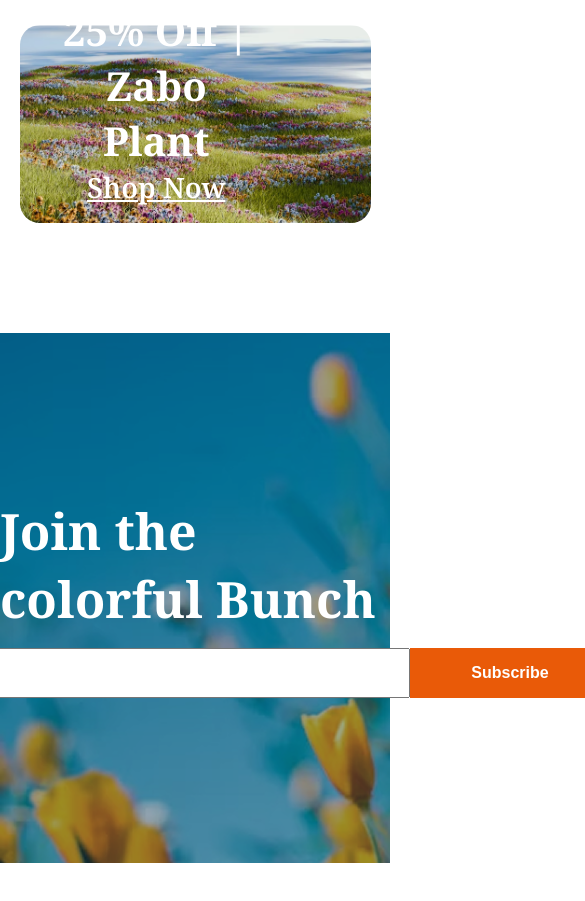
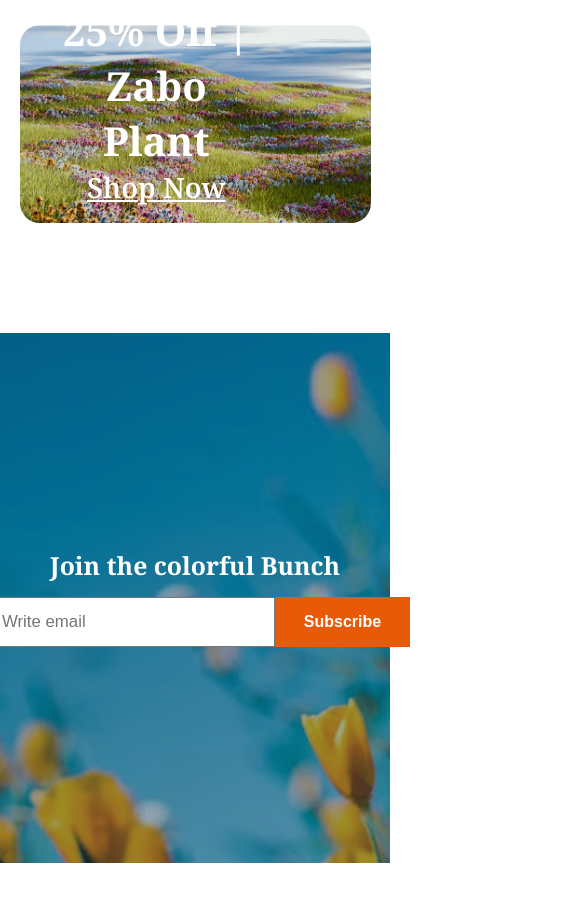
Before and after one commit to smziaulmillat/ph-assignment-2, a plain HTML site: page index.html in a window 390 px wide. Shown: the part 5555-6456 px from the top of the page, 585 px wide, since content can reach past the window. Drawn offline with Linux system fonts and the light colour scheme.

Commit message:
added join sec responsive

```diff
--- a/styles/flower.css
+++ b/styles/flower.css
@@ -267,7 +267,7 @@
   color: white;
 }
 
-                                   /* responsive mobile */
+                                       /* responsive mobile */
 
 @media screen and (max-width: 576px) {
   .display-none {
@@ -276,7 +276,7 @@
   .banner {
     flex-direction: column-reverse;
   }
-                                      /* our plant sec */
+                                      /* our plant sec responsive*/
   .our-plant-cards {
     grid-template-columns: repeat(2, 1fr);
     gap: 10px;
@@ -285,7 +285,7 @@
   .our-plant-card img {
     width: 100%;
   }
-                                     /* plant lover sec */
+                                     /* plant lover sec responsive*/
   .plant-lover {
     flex-direction: column;
   }
@@ -306,7 +306,7 @@
     list-style: circle;
   } */
 
-                                          /* best deals */
+                                          /* best deals responsive */
   .best-deal-description {
     text-align: center;
     width: 100%;
@@ -343,4 +343,20 @@
   .para-3 {
     transform: translateX(-140px) translateY(-230px);
   }
+
+  /* join sec responsive */
+  .join-join{
+    width: 100%;
+  }
+  .join-input{
+  width: 295px;
+  padding: 16px 100px 16px 20px;
+  }
+  .join-write button{
+  width: 135px;
+  }
+  .join-title{
+    text-align: center;
+    font-size: 1.55rem;
+  }
 }
```
